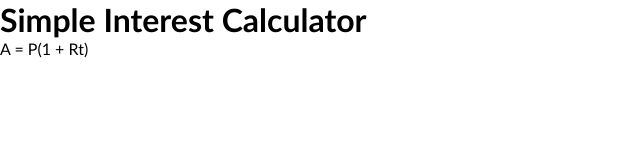
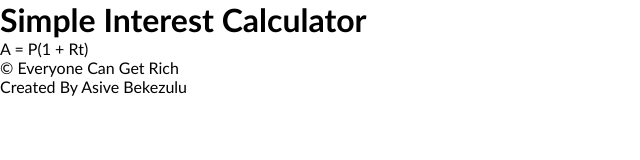
Before and after one commit to BaeBischops/ibm_fullstack_software_developer, a plain HTML site: page introduction_to_web_development_with_html_css_javacript/index.html in a window 1280 px wide. Shown: the whole page, without its empty margins (0-640 px from the left). Drawn offline with Linux system fonts and the light colour scheme.

Commit message:
Implementation specs

```diff
--- a/introduction_to_web_development_with_html_css_javacript/index.html
+++ b/introduction_to_web_development_with_html_css_javacript/index.html
@@ -16,7 +16,8 @@
 
     </main>
     <footer id="footer">
-
+        <div>&copy Everyone Can Get Rich</div>
+        <div>created by Asive Bekezulu</div>
     </footer>
     <script src="js/script.js"></script>
 </body>
```
